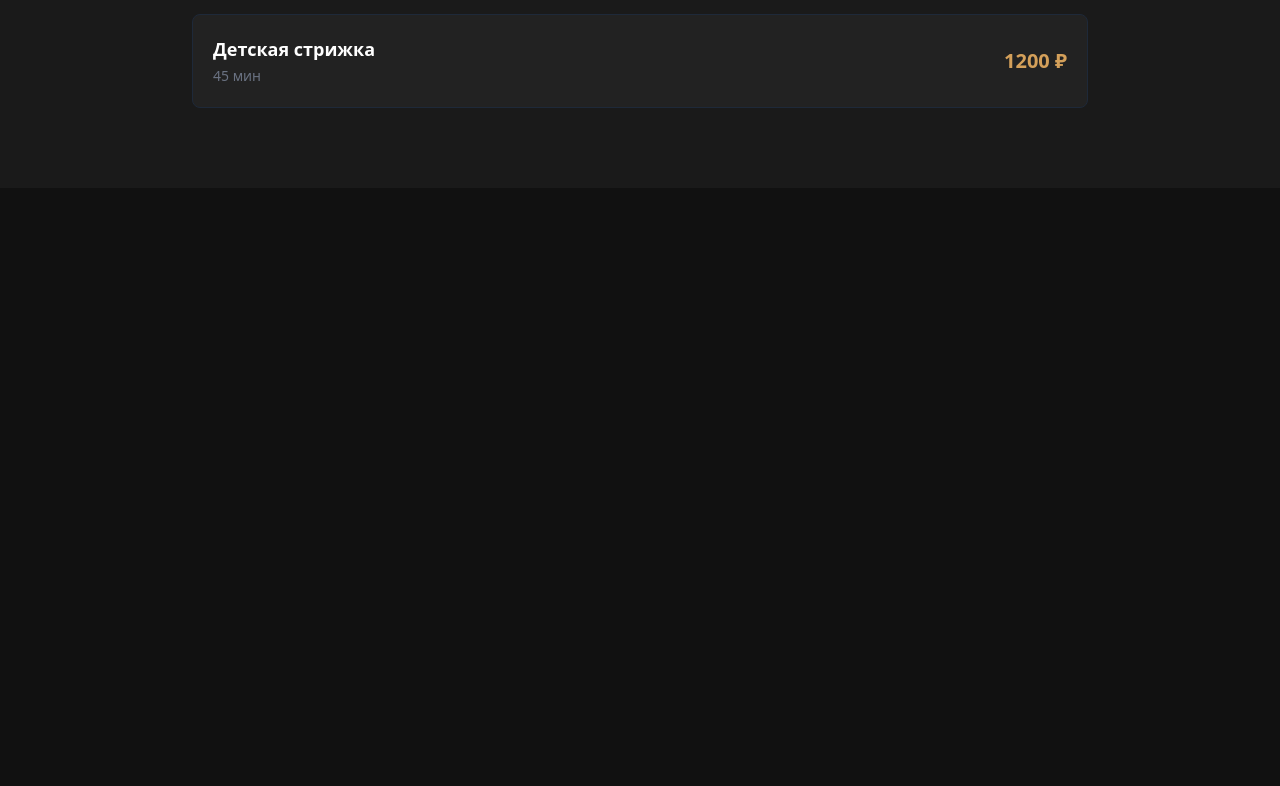
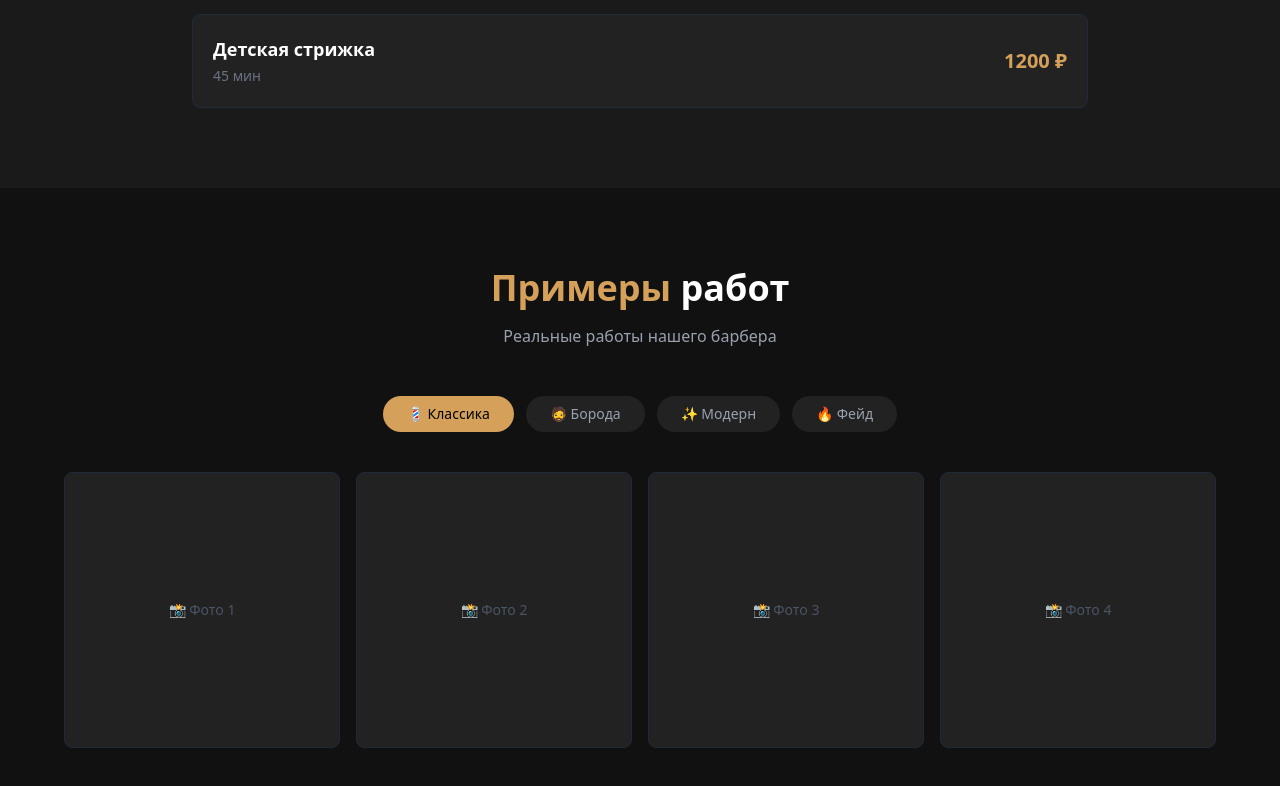
Before and after one commit to Max-IT04/rich_deal-barbershop, a Next.js app: page / in a window 1280 px wide. Shown: the part 1324-2110 px from the top of the page. Before the commit the page ends 1512 px from the top, so only its background shows below. Built offline with nearby package versions, Linux system fonts and the light colour scheme.

Commit message:
Добавлена секция портфолио

```diff
--- a/app/page.tsx
+++ b/app/page.tsx
@@ -1,4 +1,5 @@
 import Hero from "@/components/sections/Hero";
+import Portfolio from "@/components/sections/Portfolio";
 import Services from "@/components/sections/Services";
 
 export default function Home() {
@@ -6,6 +7,7 @@ export default function Home() {
     <main>
       <Hero />
       <Services />
+      <Portfolio />
     </main>
   );
 }
--- a/components/sections/Portfolio.tsx
+++ b/components/sections/Portfolio.tsx
@@ -0,0 +1,66 @@
+"use client";
+
+import { useState } from "react";
+
+export default function Portfolio() {
+  const [active, setActive] = useState(0);
+
+  const works = [
+    { id: 1, title: "Классика", emoji: "💈" },
+    { id: 2, title: "Борода", emoji: "🧔" },
+    { id: 3, title: "Модерн", emoji: "✨" },
+    { id: 4, title: "Фейд", emoji: "🔥" },
+  ];
+
+  // Пока заглушки, позже заменишь на реальные фото
+  const photos = [
+    "/portfolio/1.jpg",
+    "/portfolio/2.jpg",
+    "/portfolio/3.jpg",
+    "/portfolio/4.jpg",
+  ];
+
+  return (
+    <section className="py-20 px-4 md:px-8 lg:px-16 bg-[#111]">
+      <div className="max-w-6xl mx-auto">
+        <h2 className="text-3xl md:text-4xl font-bold text-center mb-4">
+          <span className="text-[#D4A05A]">Примеры</span> работ
+        </h2>
+        <p className="text-gray-400 text-center mb-12">
+          Реальные работы нашего барбера
+        </p>
+
+        {/* Табы */}
+        <div className="flex flex-wrap justify-center gap-3 mb-10">
+          {works.map((item, idx) => (
+            <button
+              key={item.id}
+              onClick={() => setActive(idx)}
+              className={`px-6 py-2 rounded-full transition-all text-sm font-medium ${
+                active === idx
+                  ? "bg-[#D4A05A] text-black"
+                  : "bg-[#222] text-gray-400 hover:bg-[#333]"
+              }`}
+            >
+              {item.emoji} {item.title}
+            </button>
+          ))}
+        </div>
+
+        {/* Сетка фото */}
+        <div className="grid grid-cols-2 md:grid-cols-4 gap-4">
+          {photos.map((src, idx) => (
+            <div
+              key={idx}
+              className="aspect-square bg-[#222] rounded-lg overflow-hidden border border-gray-800 hover:border-[#D4A05A] transition-all hover:scale-105"
+            >
+              <div className="w-full h-full flex items-center justify-center text-gray-600 text-sm">
+                📸 Фото {idx + 1}
+              </div>
+            </div>
+          ))}
+        </div>
+      </div>
+    </section>
+  );
+}
```
